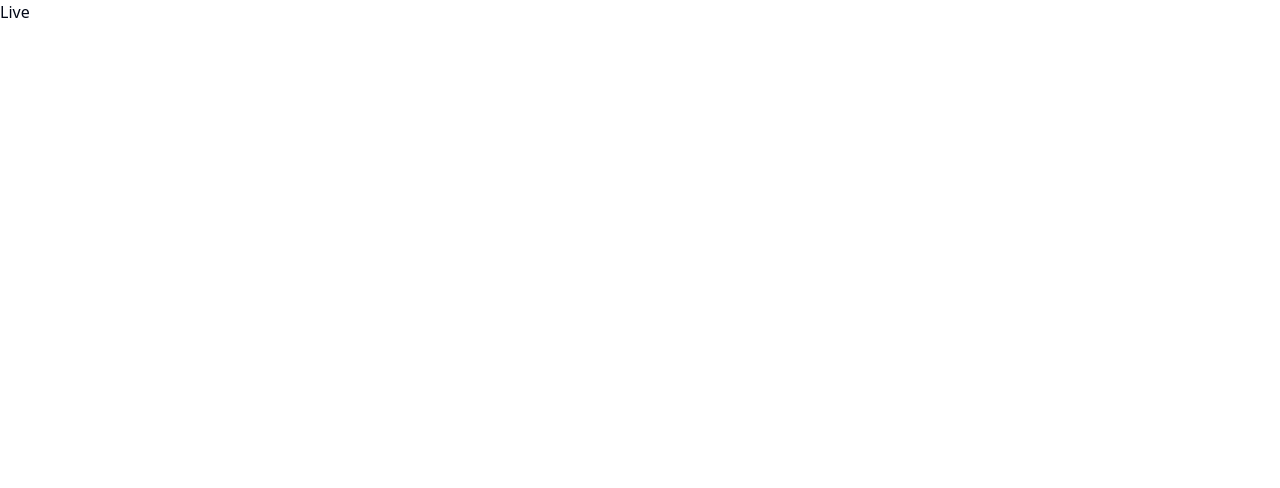
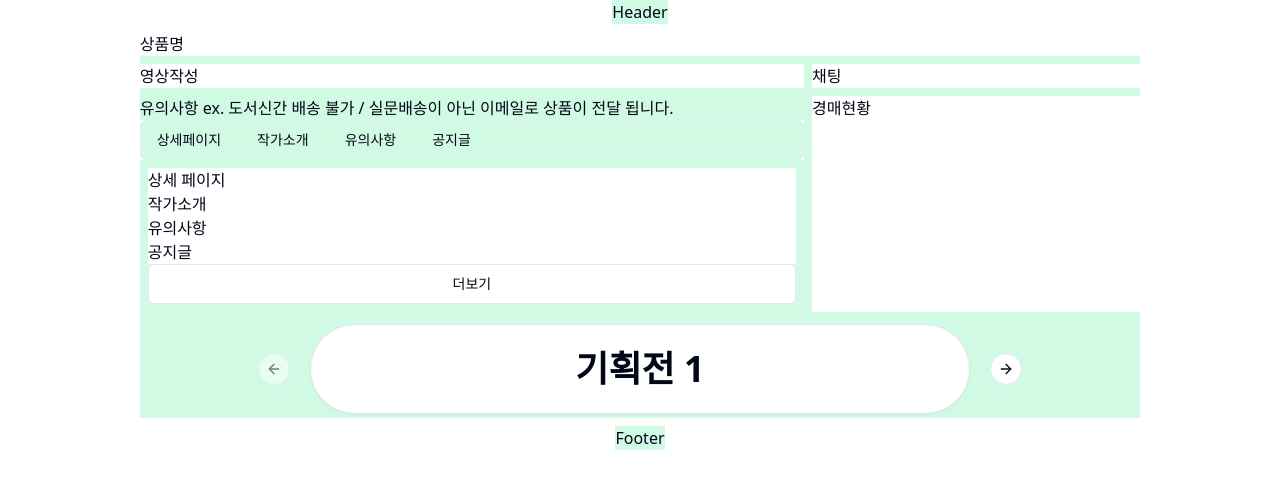
Before and after one commit to Team-YUMU/YUMU-FE, a Next.js app: page /auctionlist/1/live in a window 1280 px wide. Shown: the top 488 px of the page. Built offline with nearby package versions, Linux system fonts and the light colour scheme.

Commit message:
feat : shadc/ui 컴포넌트 배치

```diff
--- a/src/pages/auctionlist/[auctionid]/live/index.tsx
+++ b/src/pages/auctionlist/[auctionid]/live/index.tsx
@@ -1,3 +1,66 @@
+import { Button } from '@/components/ui/button';
+import { Card, CardContent } from '@/components/ui/card';
+import { Carousel, CarouselContent, CarouselItem, CarouselNext, CarouselPrevious } from '@/components/ui/carousel';
+import { Menubar, MenubarMenu, MenubarTrigger } from '@/components/ui/menubar';
+
 export default function Live() {
-  return <div>Live</div>;
+  return (
+    <div className='m-dvh flex h-dvh select-none flex-col items-center gap-2'>
+      <div className='w-ful bg-emerald-100'>Header</div>
+      <div className='grid grid-cols-3 gap-2 bg-emerald-100'>
+        <div className='col-span-3 bg-white'>상품명</div>
+        <div className='col-span-2 bg-white'>영상작성</div>
+        <div className='bg-white'>채팅</div>
+        <div className='col-span-2 bg-white'>
+          <div className='bg-emerald-100'>
+            유의사항 ex. 도서신간 배송 불가 / 실문배송이 아닌 이메일로 상품이 전달 됩니다.
+          </div>
+          <Menubar className='flex w-full flex-row gap-2 bg-emerald-100'>
+            <MenubarMenu>
+              <MenubarTrigger>상세페이지</MenubarTrigger>
+            </MenubarMenu>
+            <MenubarMenu>
+              <MenubarTrigger>작가소개</MenubarTrigger>
+            </MenubarMenu>
+            <MenubarMenu>
+              <MenubarTrigger>유의사항</MenubarTrigger>
+            </MenubarMenu>
+            <MenubarMenu>
+              <MenubarTrigger>공지글</MenubarTrigger>
+            </MenubarMenu>
+          </Menubar>
+          <div className='relative bg-emerald-100 p-2'>
+            <div className='bg-white'>상세 페이지</div>
+            <div className='bg-white'>작가소개</div>
+            <div className='bg-white'>유의사항</div>
+            <div className='bg-white'>공지글</div>
+            <Button className='w-full' variant={'outline'}>
+              더보기
+            </Button>
+          </div>
+        </div>
+        <div className='bg-white'>경매현황</div>
+        <div className='col-span-3 flex justify-center'>
+          <Carousel className='w-2/3'>
+            <CarouselPrevious />
+            <CarouselContent>
+              {Array.from({ length: 5 }).map((_, index) => (
+                <CarouselItem key={index}>
+                  <div className='p-1'>
+                    <Card className='rounded-full'>
+                      <CardContent className='flex items-center justify-center p-6'>
+                        <span className='text-4xl font-semibold'>기획전 {index + 1}</span>
+                      </CardContent>
+                    </Card>
+                  </div>
+                </CarouselItem>
+              ))}
+            </CarouselContent>
+            <CarouselNext />
+          </Carousel>
+        </div>
+      </div>
+      <div className='bg-emerald-100'>Footer</div>
+    </div>
+  );
 }
```
